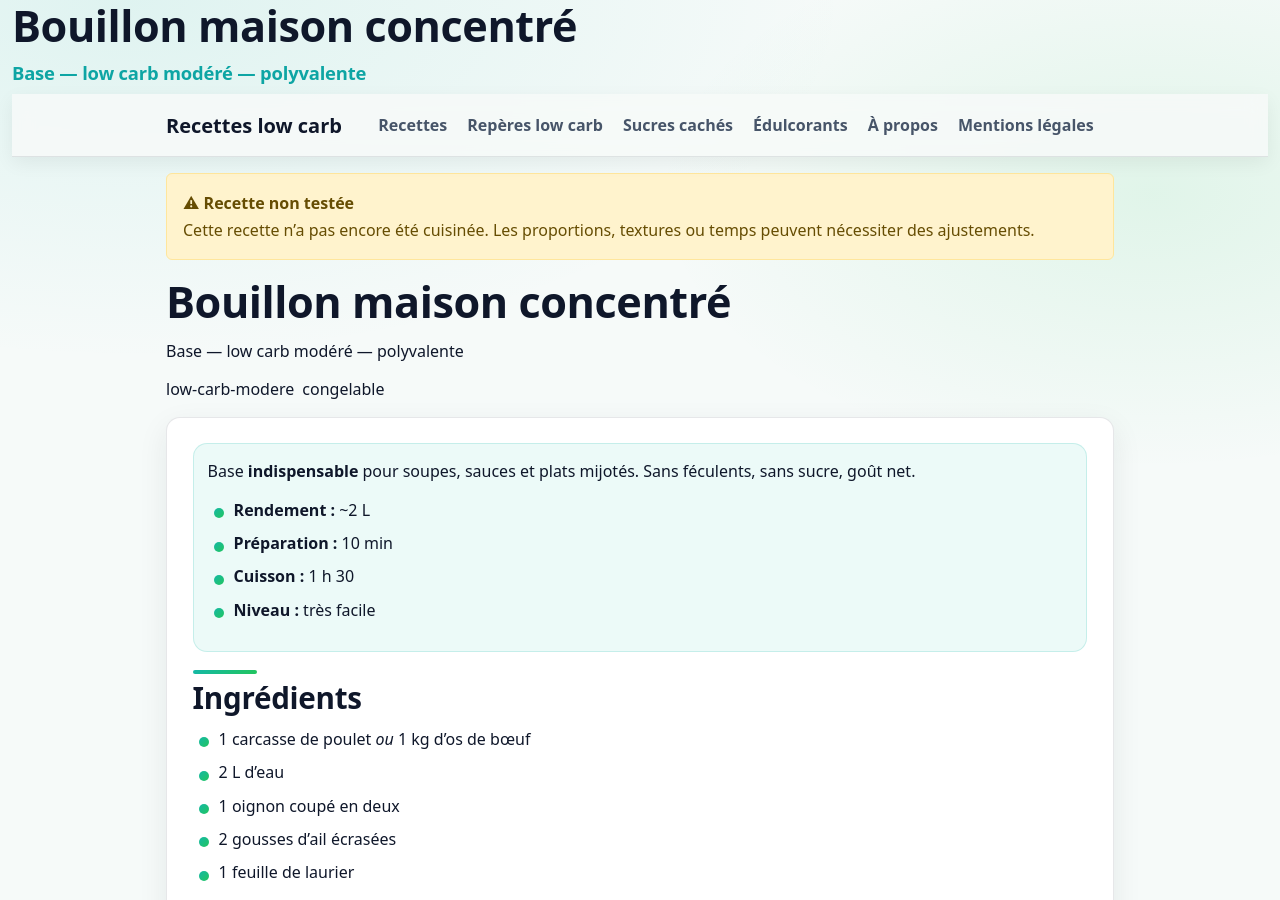
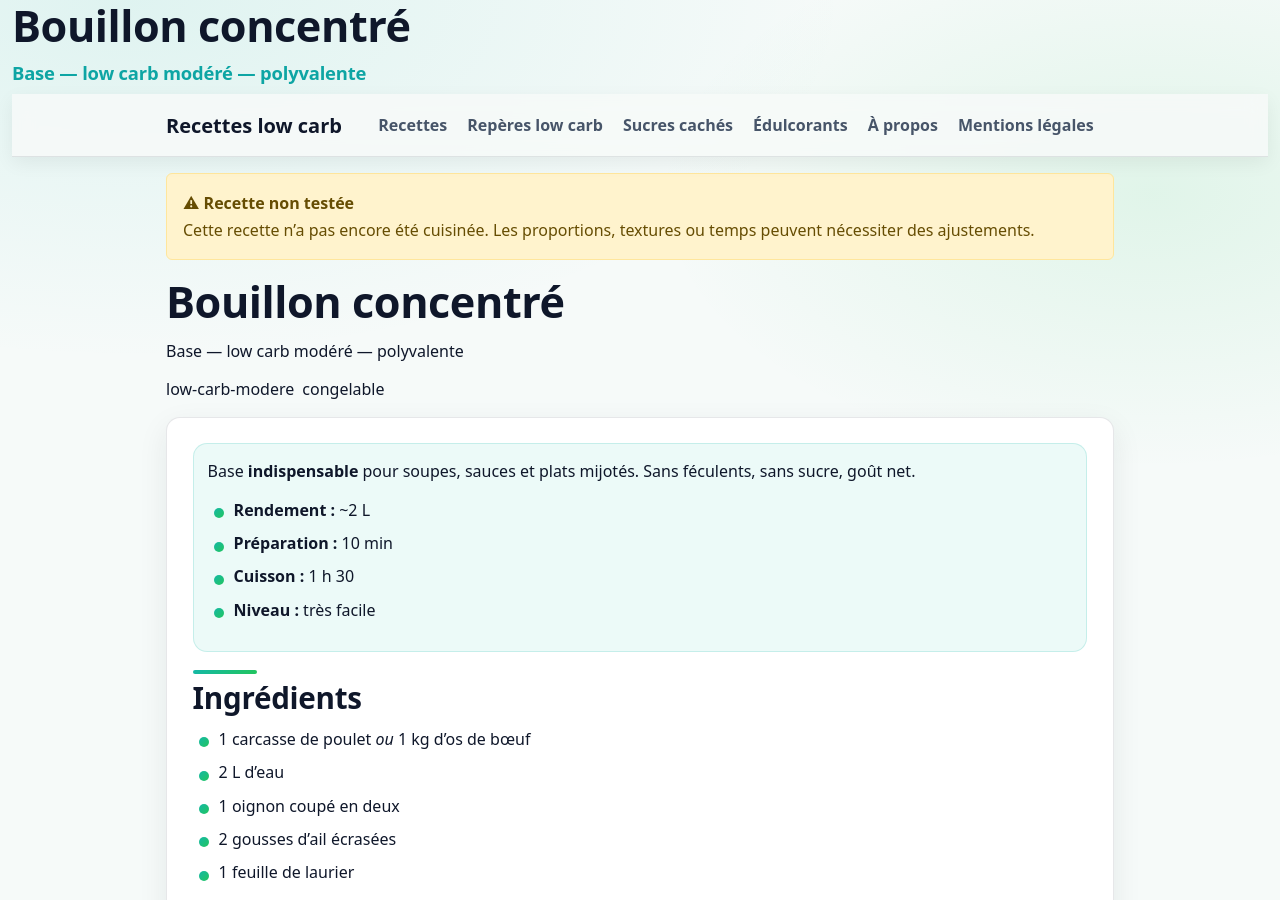
Before and after one commit to laurie-boissay/laurie-boissay.github.io, a Jekyll site: the page built from recettes/bouillon-concentre.html, in a window 1280 px wide and 900 px high. Built offline with Jekyll 4.4.1, drawn with Linux system fonts in a browser that asks for light colours; part of the change alters nothing that is shown.

Commit message:
Update and rename bouillon-maison-concentre.html to bouillon-concentre.html
Préparations & conservations

```diff
--- a/recettes/bouillon-maison-concentre.html
+++ b/recettes/bouillon-concentre.html
@@ -1,27 +1,28 @@
 ---
 layout: recipe
-title: "Bouillon maison concentré (base)"
+title: "Bouillon concentré"
 description: "Bouillon maison concentré, sans féculents ni sucre. Base low carb modéré, polyvalente pour soupes et sauces."
-recipe_title: "Bouillon maison concentré"
+recipe_title: "Bouillon concentré"
 recipe_subtitle: "Base — low carb modéré — polyvalente"
-recipe_group: "Bases"
-recipe_sort: "bouillon-maison-concentre"
+recipe_group: "Préparations & conservations"
+recipe_sort: "bouillon-concentre"
 recipe_tested: false
 tags:
   - low-carb-modere
   - congelable
+
 extra_head: |
   <script type="application/ld+json">
   {
     "@context": "https://schema.org",
     "@type": "Recipe",
-    "name": "Bouillon maison concentré",
+    "name": "Bouillon concentré",
     "description": "Bouillon maison concentré, sans féculents ni sucre. Base low carb modéré.",
     "recipeYield": "2 L de bouillon",
     "prepTime": "PT10M",
     "cookTime": "PT90M",
     "totalTime": "PT100M",
-    "recipeCategory": "Base",
+    "recipeCategory": "Préparations & conservations",
     "keywords": "low carb, bouillon, base",
     "author": { "@type": "Person", "name": "Laurie" },
     "recipeIngredient": [
```
